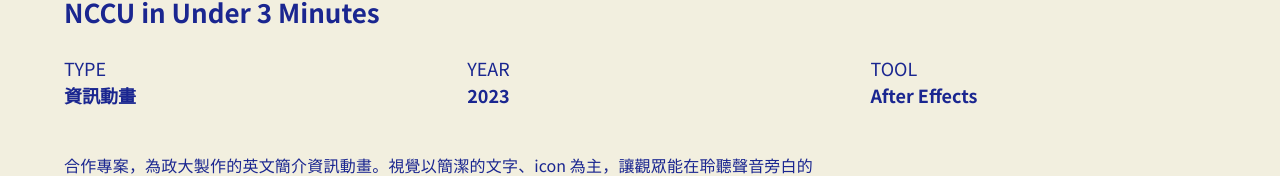
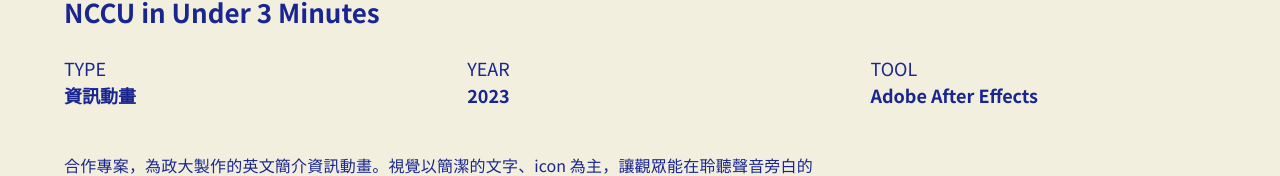
Before and after one commit to jochuany/jo-chuan-portfolio, a Next.js app: page /projects/nccu3m in a window 1280 px wide. Shown: the part 128-304 px from the top of the page. Built offline with nearby package versions, Linux system fonts and the light colour scheme.

Commit message:
edit tool name
20251230

```diff
--- a/src/app/projects/nccu3m/page.js
+++ b/src/app/projects/nccu3m/page.js
@@ -38,7 +38,7 @@ export default function Nccu3m() {
                 TOOL
               </div>
               <div className="font-bold">
-                After Effects
+                Adobe After Effects
               </div>
             </div>
 
```
